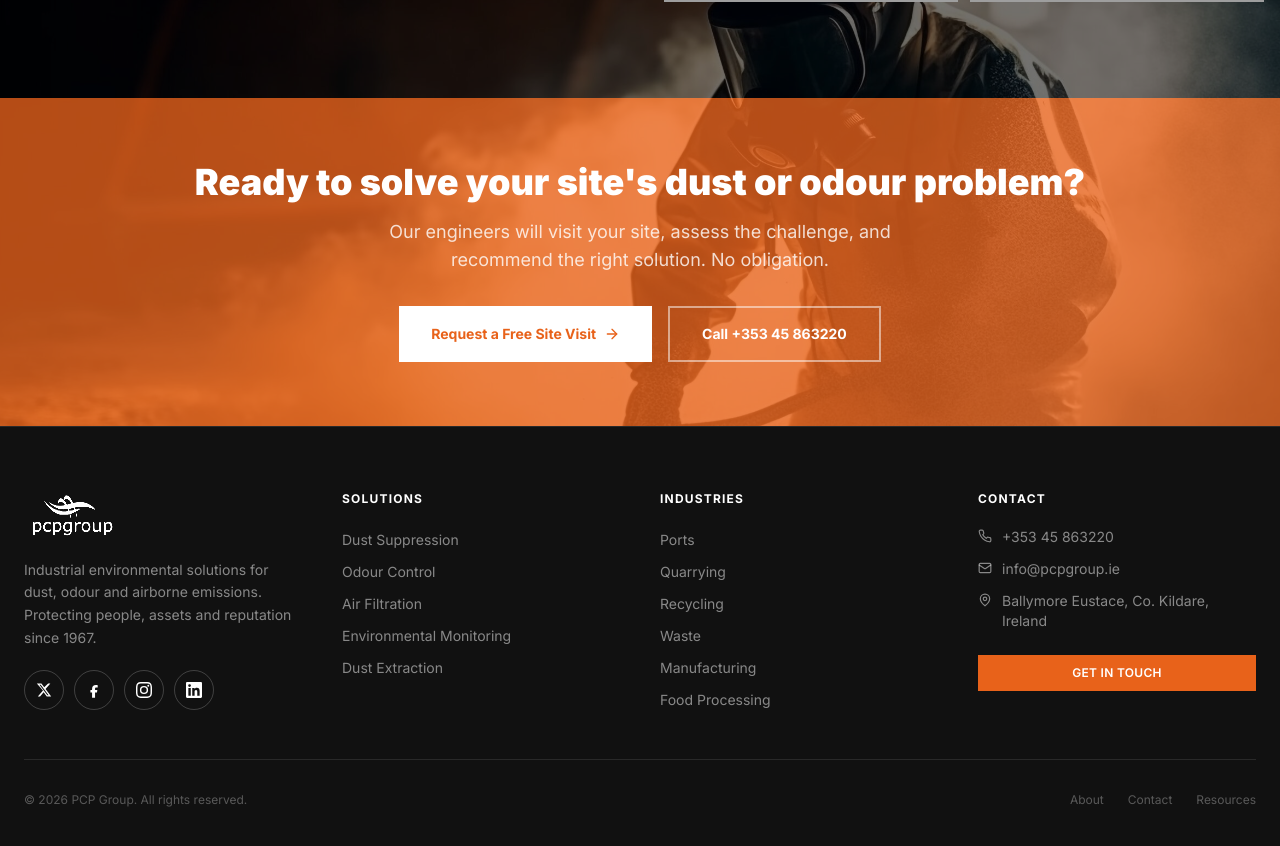
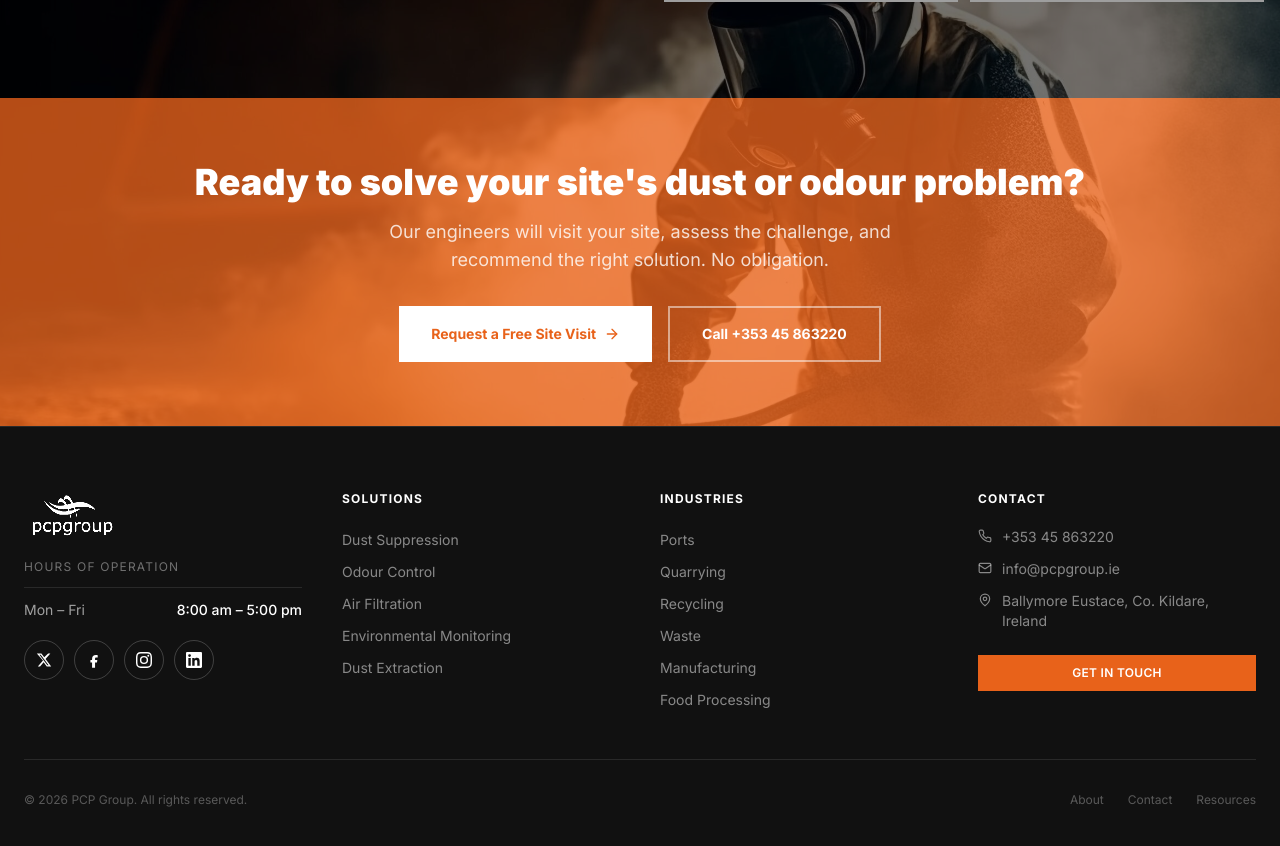
Before and after one commit to benrxmurphy-ctrl/pcp-redesign, a React (Vite) app: page / in a window 1280 px wide. Shown: the part 4146-4992 px from the top of the page. Built offline with nearby package versions, Linux system fonts and the light colour scheme; grey boxes are pictures that could not be loaded.

Commit message:
Update footer hours of operation

```diff
--- a/src/components/Footer.tsx
+++ b/src/components/Footer.tsx
@@ -55,9 +55,13 @@ export default function Footer({ onNavigate }: FooterProps) {
             <div className="mb-5">
               <img src="/image copy copy.png" alt="PCP Group" className="h-12 w-auto object-contain" style={{ mixBlendMode: 'screen', filter: 'contrast(3) brightness(1.2)' }} />
             </div>
-            <p className="text-white/50 text-sm leading-relaxed mb-5">
-              Industrial environmental solutions for dust, odour and airborne emissions. Protecting people, assets and reputation since 1967.
-            </p>
+            <div className="mb-5">
+              <p className="text-white/40 text-xs uppercase tracking-widest mb-3">Hours of Operation</p>
+              <div className="flex items-center justify-between border-t border-white/10 pt-3">
+                <span className="text-white/60 text-sm">Mon – Fri</span>
+                <span className="text-white text-sm font-medium">8:00 am – 5:00 pm</span>
+              </div>
+            </div>
             <div className="flex gap-2.5">
               {socialLinks.map(({ href, label, icon }) => (
                 <a key={label} href={href} target="_blank" rel="noopener noreferrer" aria-label={label}
```
